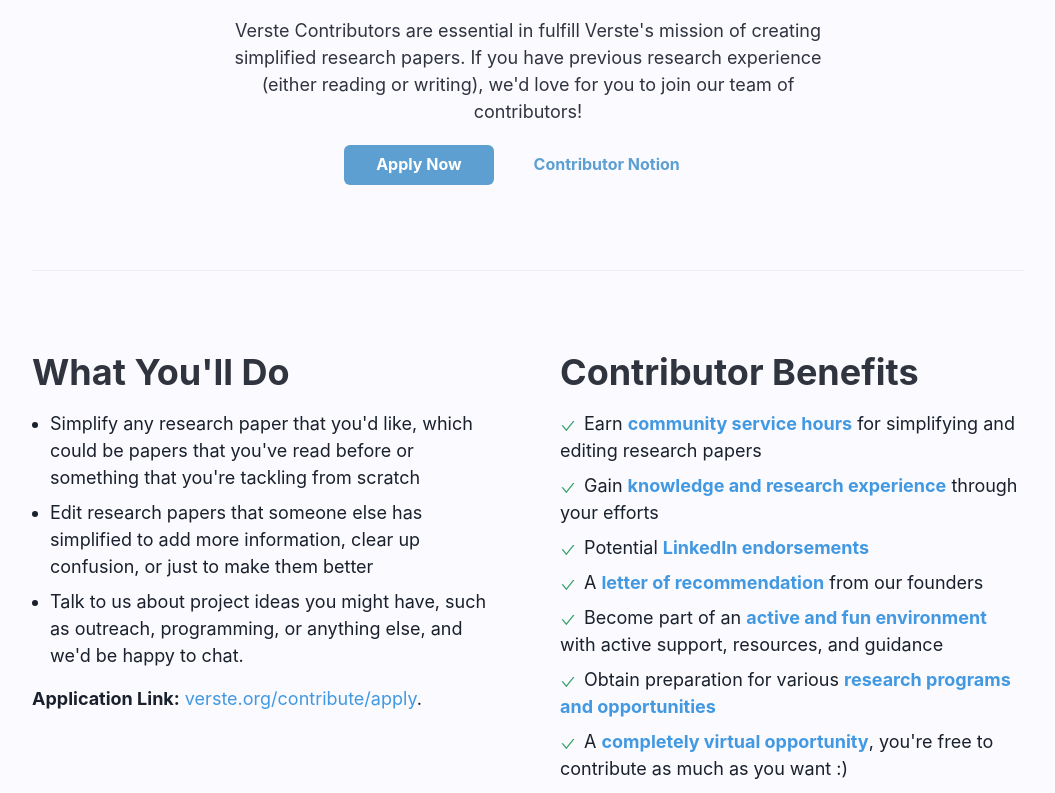
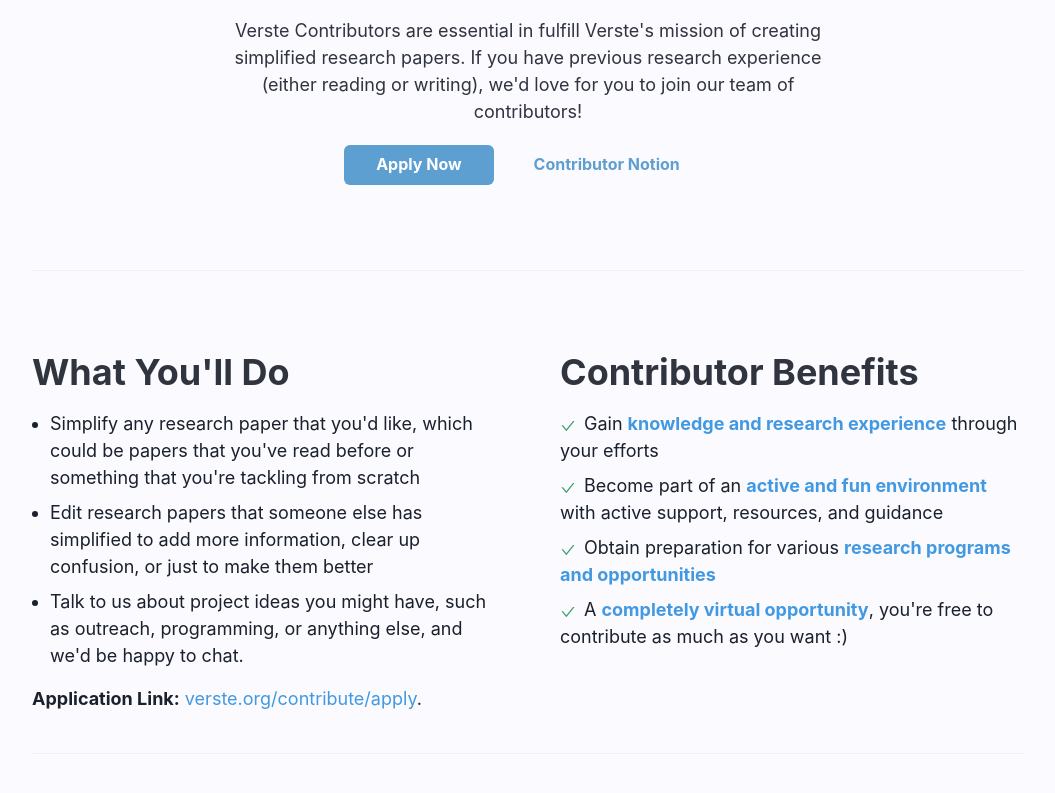
Before and after one commit to ganning127/verste.org, a Next.js app: page /contribute in a window 1280 px wide. Shown: the part 439-1232 px from the top of the page, without its empty margins (112-1167 px from the left). Built offline with nearby package versions, Linux system fonts and the light colour scheme; a web font is replaced by a local one.

Commit message:
fix typo

```diff
--- a/pages/contribute.js
+++ b/pages/contribute.js
@@ -97,7 +97,7 @@
               Contributor Benefits
             </Heading>
             <List spacing={2} mt={4}>
-              <ListItem>
+              {/* <ListItem>
                 <ListIcon as={AiOutlineCheck} color="green.500" />
                 <Text as="span" fontSize={{ base: "md", lg: "lg" }}>
                   Earn{" "}
@@ -106,7 +106,7 @@
                   </Text>{" "}
                   for simplifying and editing research papers
                 </Text>
-              </ListItem>
+              </ListItem> */}
 
               <ListItem>
                 <ListIcon as={AiOutlineCheck} color="green.500" />
@@ -118,7 +118,7 @@
                   through your efforts
                 </Text>
               </ListItem>
-              <ListItem>
+              {/* <ListItem>
                 <ListIcon as={AiOutlineCheck} color="green.500" />
                 <Text as="span" fontSize={{ base: "md", lg: "lg" }}>
                   Potential{" "}
@@ -126,8 +126,8 @@
                     LinkedIn endorsements
                   </Text>
                 </Text>
-              </ListItem>
-              <ListItem>
+              </ListItem> */}
+              {/* <ListItem>
                 <ListIcon as={AiOutlineCheck} color="green.500" />
                 <Text as="span" fontSize={{ base: "md", lg: "lg" }}>
                   A{" "}
@@ -136,7 +136,7 @@
                   </Text>{" "}
                   from our founders
                 </Text>
-              </ListItem>
+              </ListItem> */}
               <ListItem>
                 <ListIcon as={AiOutlineCheck} color="green.500" />
                 <Text as="span" fontSize={{ base: "md", lg: "lg" }}>
```
